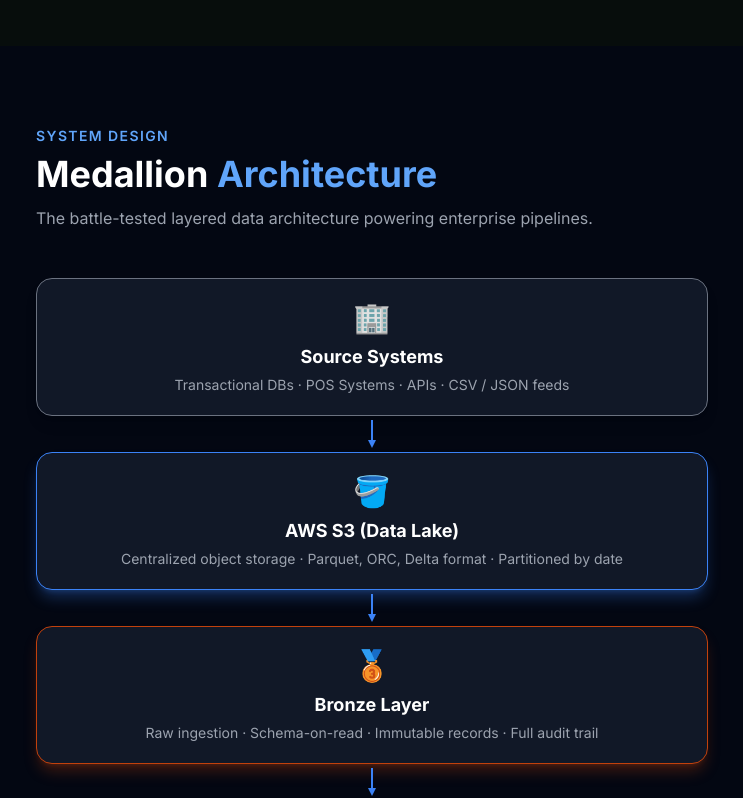
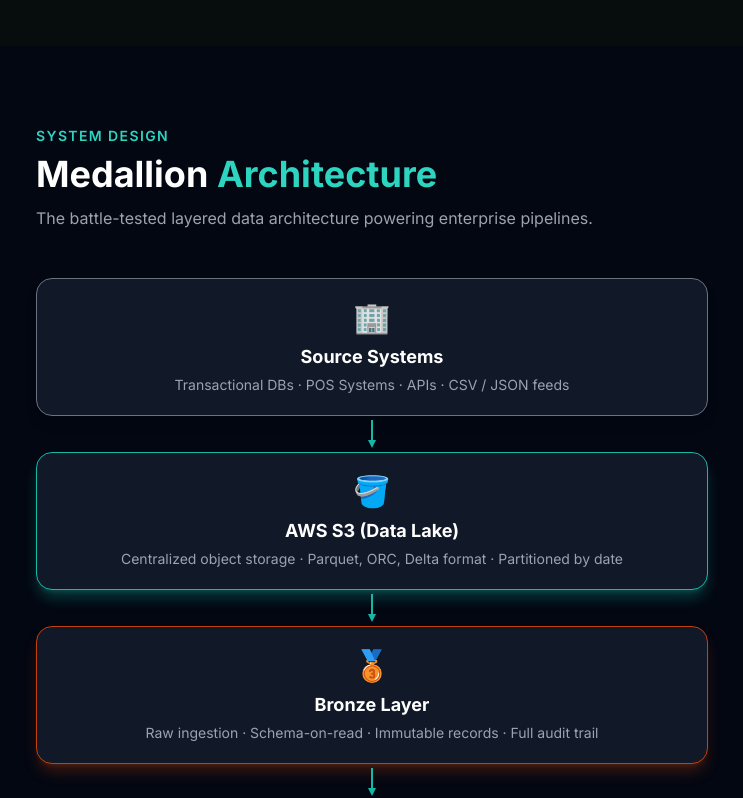
Before and after one commit to DHANANJAYSITAP01/portfolio2, a React (Vite) app: page / in a window 1280 px wide. Shown: the part 9260-10058 px from the top of the page, without its empty margins (268-1011 px from the left). Built offline with nearby package versions, Linux system fonts and the light colour scheme.

Commit message:
Update MedallionArchitecture.jsx

```diff
--- a/src/components/MedallionArchitecture.jsx
+++ b/src/components/MedallionArchitecture.jsx
@@ -12,8 +12,8 @@ const layers = [
     emoji: "🪣",
     title: "AWS S3 (Data Lake)",
     desc: "Centralized object storage · Parquet, ORC, Delta format · Partitioned by date",
-    border: "border-blue-500",
-    glow: "shadow-blue-500/30",
+    border: "border-teal-500",
+    glow: "shadow-teal-500/30",
   },
   {
     emoji: "🥉",
@@ -40,8 +40,8 @@ const layers = [
     emoji: "🏛️",
     title: "Amazon Redshift",
     desc: "Columnar DWH · Distribution keys · Sort keys · RA3 nodes",
-    border: "border-blue-400",
-    glow: "shadow-blue-400/30",
+    border: "border-teal-400",
+    glow: "shadow-teal-400/30",
   },
   {
     emoji: "📊",
@@ -56,26 +56,24 @@ export default function MedallionArchitecture() {
   return (
     <section id="medallion" className="py-20 px-4 bg-gray-950">
       <div className="max-w-2xl mx-auto">
-        {/* Header */}
         <motion.div
           initial={{ opacity: 0, y: 30 }}
           whileInView={{ opacity: 1, y: 0 }}
           transition={{ duration: 0.6 }}
           className="mb-12"
         >
-          <p className="text-blue-400 text-sm font-semibold tracking-widest uppercase mb-2">
+          <p className="text-teal-400 text-sm font-semibold tracking-widest uppercase mb-2">
             System Design
           </p>
           <h2 className="text-4xl font-bold text-white">
             Medallion{" "}
-            <span className="text-blue-400">Architecture</span>
+            <span className="text-teal-400">Architecture</span>
           </h2>
           <p className="text-gray-400 mt-3 text-base">
             The battle-tested layered data architecture powering enterprise pipelines.
           </p>
         </motion.div>
 
-        {/* Layers */}
         <div className="flex flex-col items-center gap-0">
           {layers.map((layer, i) => (
             <div key={i} className="flex flex-col items-center w-full">
@@ -90,11 +88,10 @@ export default function MedallionArchitecture() {
                 <p className="text-gray-400 text-sm mt-1">{layer.desc}</p>
               </motion.div>
 
-              {/* Arrow between layers */}
               {i < layers.length - 1 && (
                 <div className="flex flex-col items-center my-1">
-                  <div className="w-0.5 h-5 bg-blue-500"></div>
-                  <div className="w-0 h-0 border-l-4 border-r-4 border-t-8 border-l-transparent border-r-transparent border-t-blue-500"></div>
+                  <div className="w-0.5 h-5 bg-teal-500"></div>
+                  <div className="w-0 h-0 border-l-4 border-r-4 border-t-8 border-l-transparent border-r-transparent border-t-teal-500"></div>
                 </div>
               )}
             </div>
```
